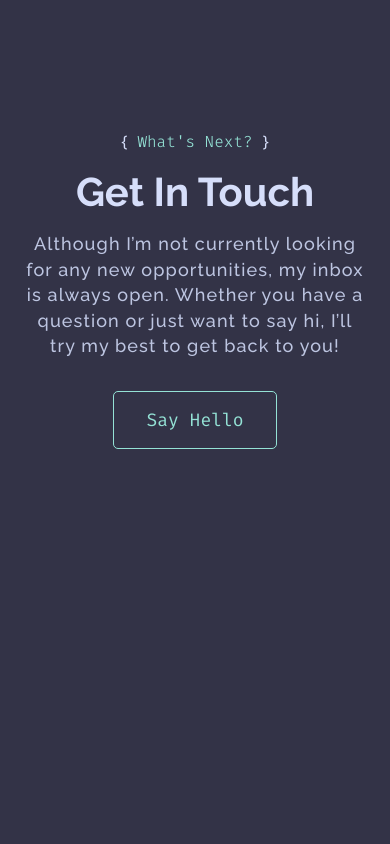
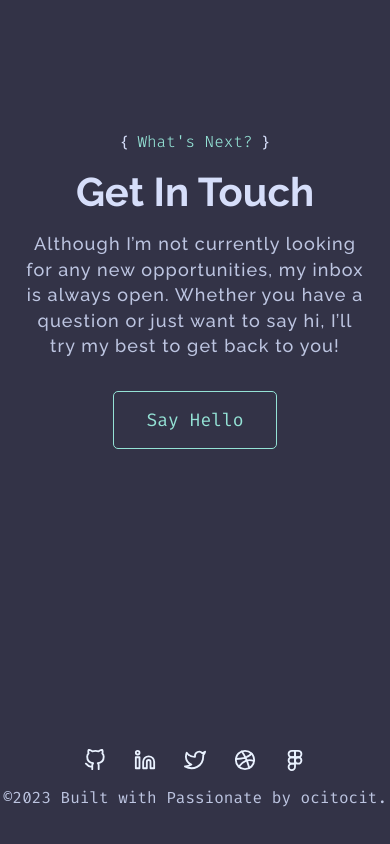
Before and after one commit to ocitocit/personal-web, a Next.js app: page / in a window 390 px wide. Shown: the part 3817-4661 px from the top of the page. Before the commit the page ends 4556 px from the top, so only its background shows below. Built offline with nearby package versions, Linux system fonts and the light colour scheme.

Commit message:
add footer

```diff
--- a/app/layout.tsx
+++ b/app/layout.tsx
@@ -7,6 +7,7 @@ import { Fira_Code, Raleway } from 'next/font/google';
 import '../scss/index.scss';
 import ScrollToTopButton from '@/components/ScrollToTopButton';
 import Loader from '@/components/Loader';
+import Footer from '@/section/Footer';
 
 const raleway = Raleway({
   subsets: ['latin'],
@@ -45,8 +46,8 @@ export default function RootLayout({ children }: { children: React.ReactNode })
           <>
             <Navbar />
             {children}
-            <SocialIcon />
             <ScrollToTopButton />
+            <Footer />
           </>
         )}
         <Loader isLoading={isLoading} const setIsLoading={loaderLoaded} />
--- a/scss/components/_socialicons.scss
+++ b/scss/components/_socialicons.scss
@@ -39,6 +39,18 @@
     left: 2rem;
   }
   @media screen and (max-width: 768px) {
-    display: none;
+    position: inherit;
+    &-list {
+      flex-direction: row;
+      justify-content: center;
+      &-item {
+        &:last-child {
+          margin-bottom: 0;
+        }
+      }
+      &::after {
+        display: none;
+      }
+    }
   }
 }
--- /dev/null
+++ b/scss/sections/_footer.scss
@@ -0,0 +1,7 @@
+.footer-text {
+  margin: 0 auto;
+  text-align: center;
+  font-family: var(--firacode);
+  color: var(--slate);
+  padding-bottom: 4rem;
+}
--- a/scss/sections/_index.scss
+++ b/scss/sections/_index.scss
@@ -4,3 +4,4 @@
 @import 'experience';
 @import 'work';
 @import 'contact';
+@import 'footer';
--- /dev/null
+++ b/section/Footer.tsx
@@ -0,0 +1,13 @@
+import SocialIcon from '@/components/SocialIcon';
+import React from 'react';
+
+const Footer = () => {
+  return (
+    <footer>
+      <SocialIcon />
+      <div className="footer-text">&#169;2023 Built with Passionate by ocitocit.</div>
+    </footer>
+  );
+};
+
+export default Footer;
```
